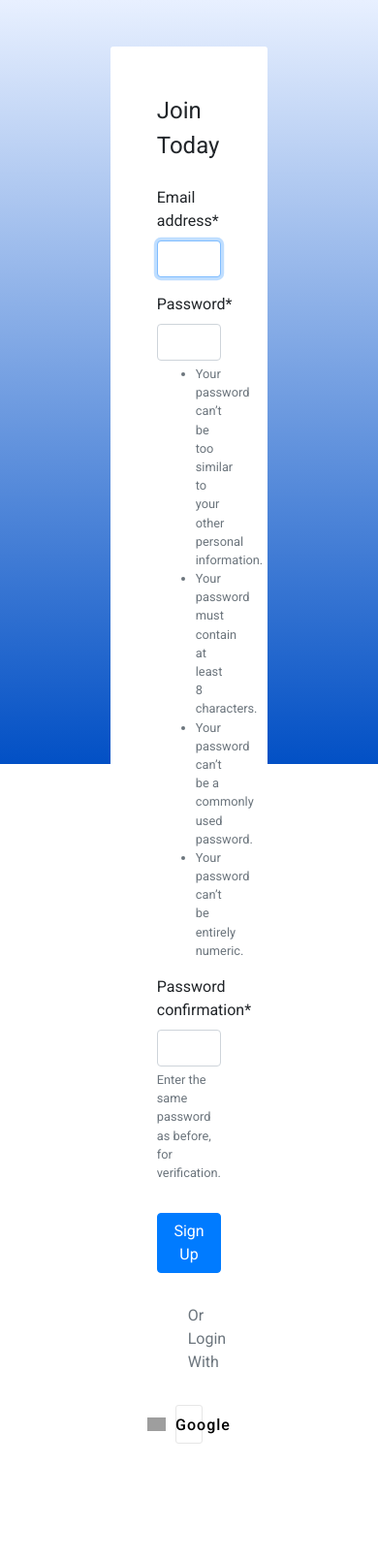
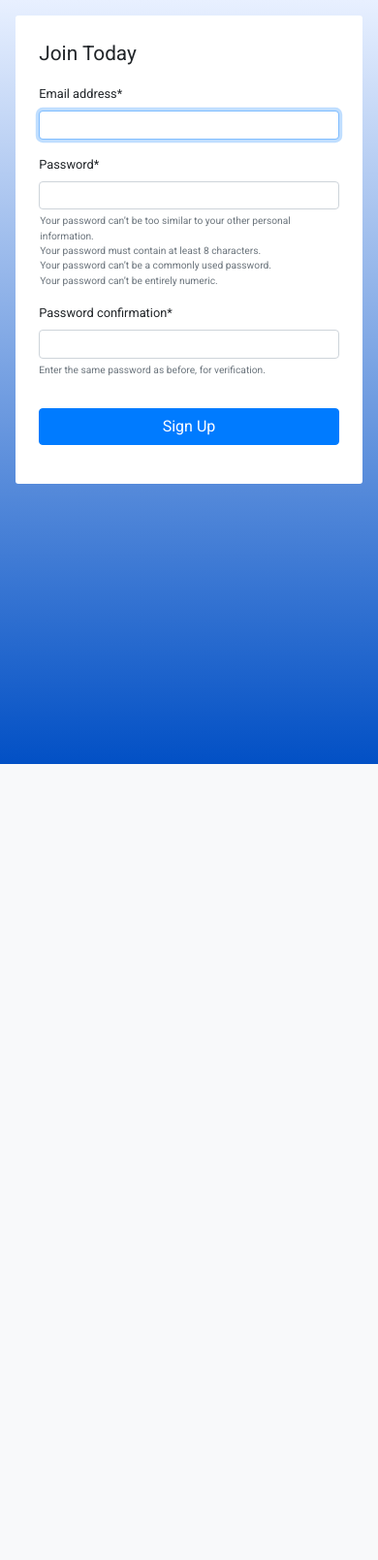
Before and after one commit to bglynch/planning-finder, a Django app: page /register/ in a window 390 px wide. Shown: the part 56-1665 px from the top of the page at 97% size. After the commit the page ends 844 px from the top, so only its background shows below. Run offline with Django 3.2, Linux system fonts and the light colour scheme; some libraries are stand-ins or nearby versions; grey boxes are pictures that could not be loaded.

Commit message:
frontend/register page made responsive for mobile

```diff
--- a/static/css/style.css
+++ b/static/css/style.css
@@ -164,6 +164,10 @@ nav{
         font-size: 1.3rem;
         margin-bottom: 1rem;
     }
+    .mobile-form ul{
+        list-style: none;
+        padding-left: 1px;
+    }
 
 
 }
--- a/users/templates/users/login.html
+++ b/users/templates/users/login.html
@@ -38,7 +38,7 @@
 
 {% block content %}
 <div class="mobile-form row justify-content-center">
-    <div class="col-11 col-sm-4 form-container m-3 m-sm-5 p-4 p-sm-5">
+    <div class="col-11 col-sm-4 form-container m-3 p-4 m-sm-5 p-sm-5">
         <form method="POST">
             {% csrf_token %}
             <fieldset class="form-group">
--- a/users/templates/users/register.html
+++ b/users/templates/users/register.html
@@ -41,23 +41,18 @@
 {% endblock style %}
 
 {% block content %}
-<div class="row justify-content-center">
-    <div class="col-5 form-container m-5 p-5">
+<div class="mobile-form row justify-content-center">
+    <div class="col-11 col-sm-5 form-container m-3 p-4 m-sm-5 p-sm-5">
         <form method="POST">
             {% csrf_token %}
             <fieldset class="form-group">
-                <legend class="mb-4">Join Today</legend>
+                <legend>Join Today</legend>
                 {{ user_form|crispy }}
             </fieldset>
             <div class="form-group">
                 <button class="btn btn-primary w-100" type="submit">Sign Up</button>
             </div>
         </form>
-        <p class="m-3 p-3 text-center text-secondary">Or Login With</p>
-        <a href="{% provider_login_url 'google' %}" class="btn-google mb-5">
-            <img src="https://colorlib.com/etc/lf/Login_v11/images/icons/icon-google.png" alt="GOOGLE">
-            Google
-        </a>
 
     </div>
 </div>
```
